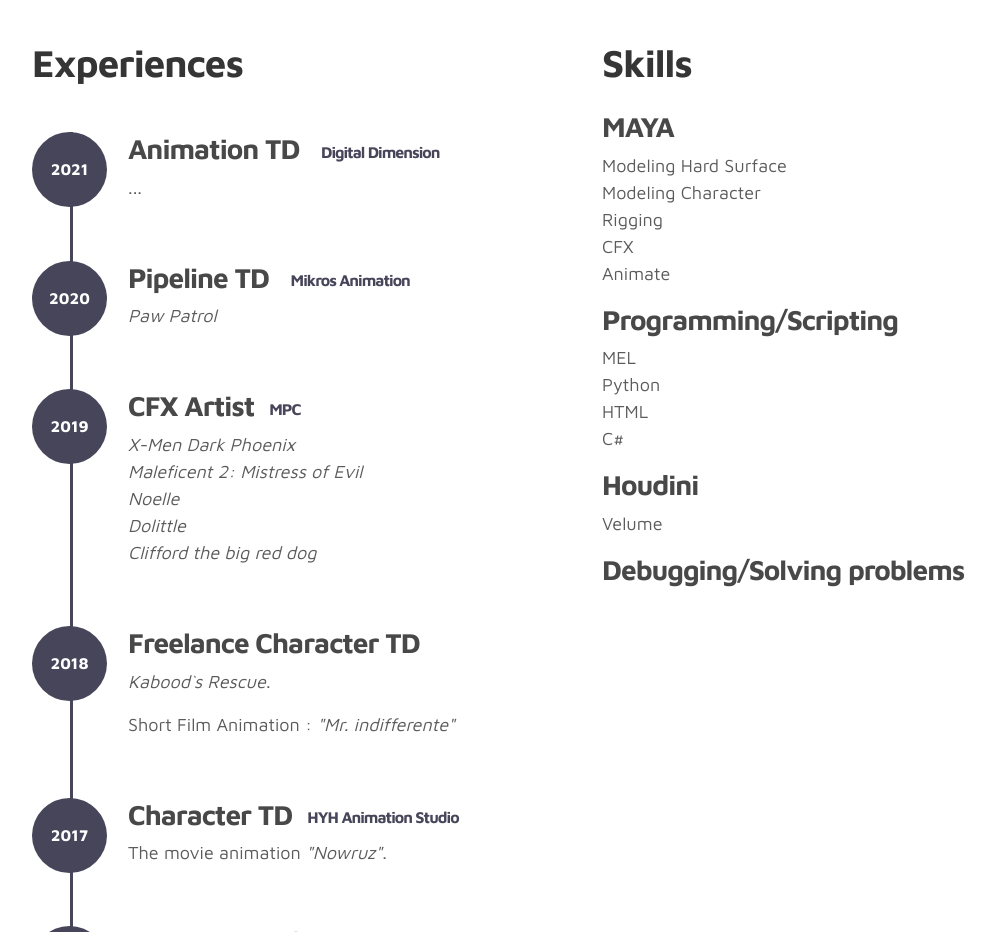
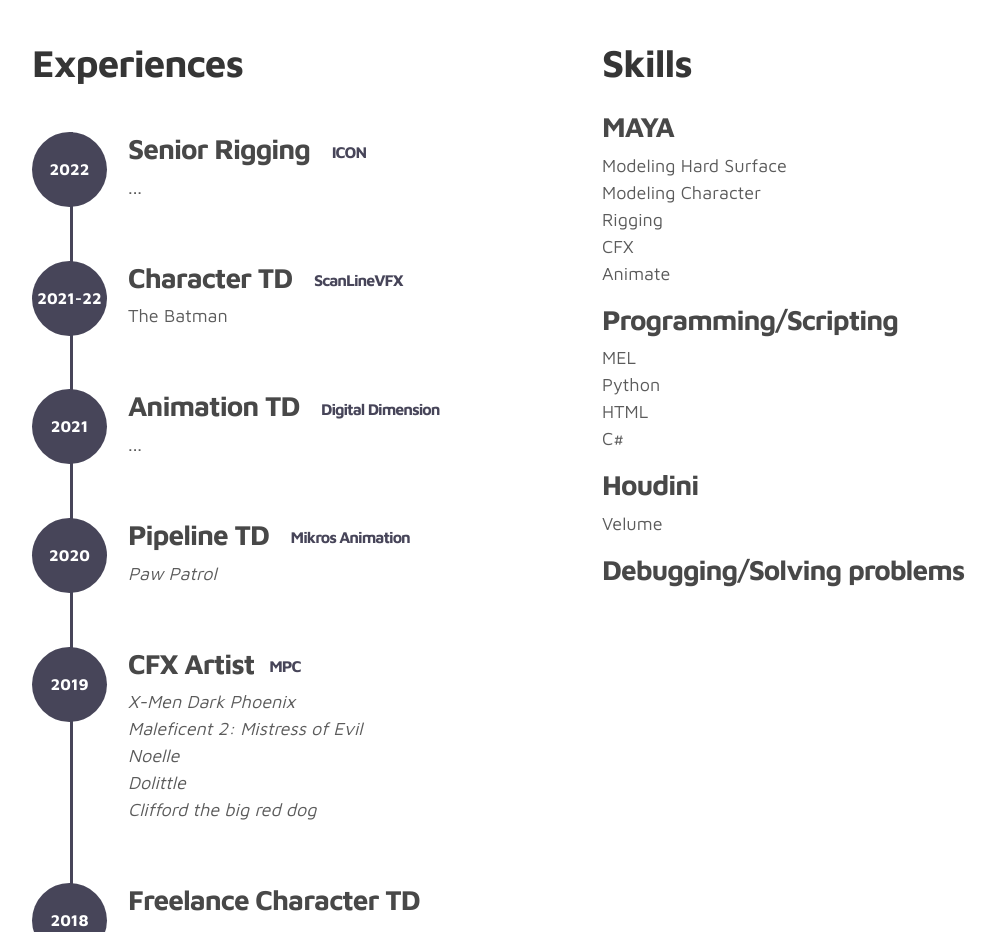
Before and after one commit to HesamFirouznia/HesamFirouznia.github.io, a plain HTML site: page index.html in a window 1280 px wide. Shown: the part 1660-2592 px from the top of the page, without its empty margins (53-1048 px from the left). Drawn offline with Linux system fonts and the light colour scheme.

Commit message:
Added Scanline

```diff
--- a/index.html
+++ b/index.html
@@ -188,6 +188,28 @@
 
                         <div class="timeline-wrapper">
                              <div class="timeline-yr">
+                                  <span>2022</span>
+                             </div>
+                             <div class="timeline-info">
+                                  <h3><span>Senior Rigging</span>
+                                  <small>ICON</small></h3>
+                                  <p>...</p>
+                             </div>
+                        </div>
+
+                        <div class="timeline-wrapper">
+                             <div class="timeline-yr">
+                                  <span>2021-22</span>
+                             </div>
+                             <div class="timeline-info">
+                                  <h3><span>Character TD</span>
+                                  <small>ScanLineVFX</small></h3>
+                                  <p>The Batman</p>
+                             </div>
+                        </div>
+
+                        <div class="timeline-wrapper">
+                             <div class="timeline-yr">
                                   <span>2021</span>
                              </div>
                              <div class="timeline-info">
```
